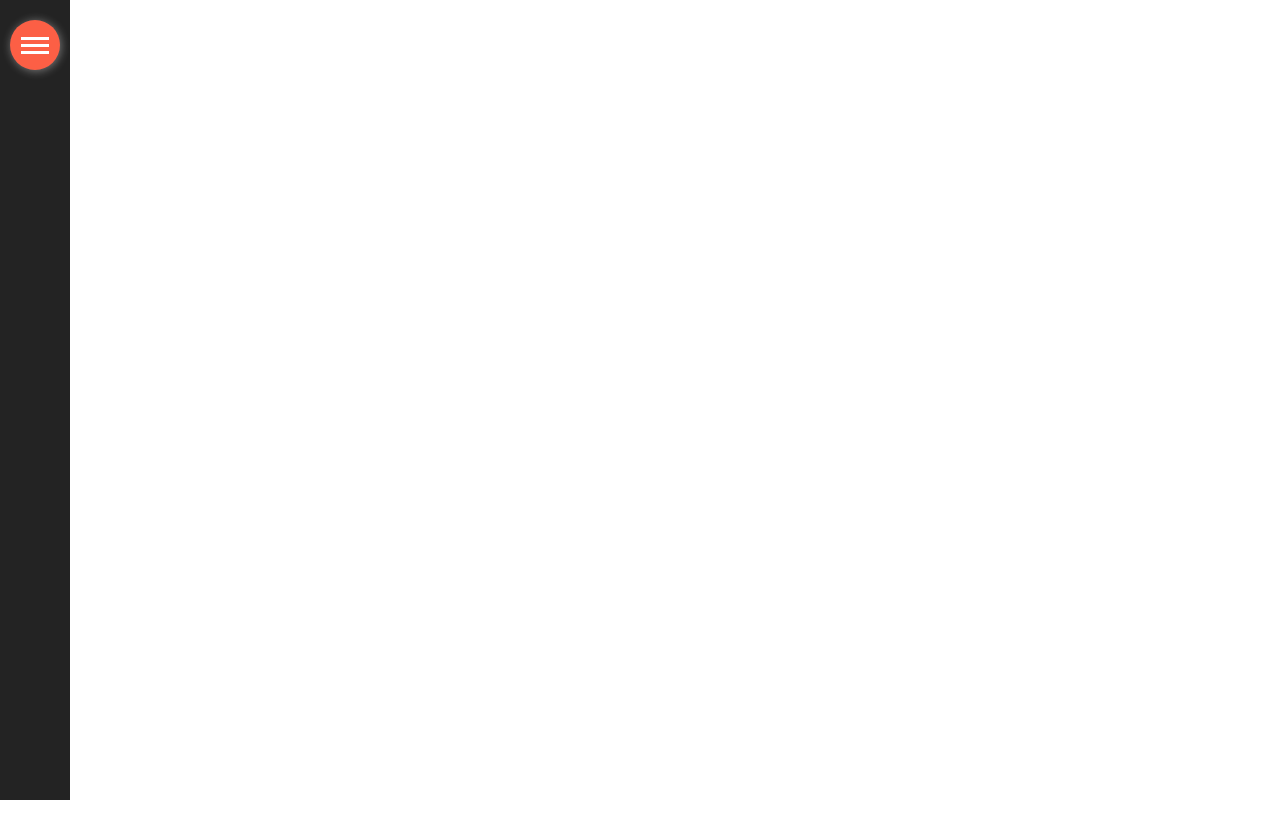
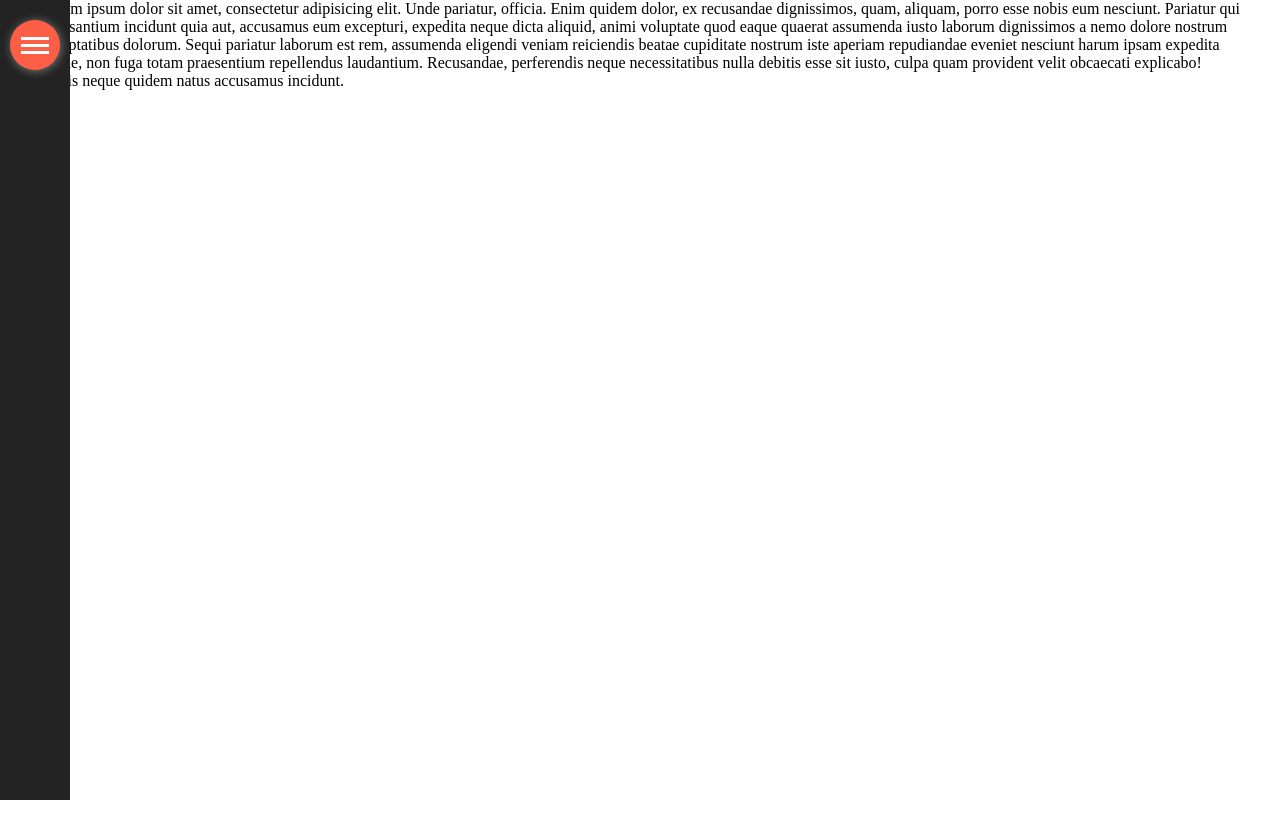
Before and after one commit to RedDevil113/project_test_2, a plain HTML site: page index.html in a window 1280 px wide. Shown: the top 838 px of the page. Drawn offline with Linux system fonts and the light colour scheme.

Commit message:
git text

```diff
--- a/index.html
+++ b/index.html
@@ -19,6 +19,9 @@
 			<li class="menu-list__item"><a href="#">Contacts</a></li>
 		</ul>
 	</nav>
+	<div class="wrapper">
+		<p>Lorem ipsum dolor sit amet, consectetur adipisicing elit. Unde pariatur, officia. Enim quidem dolor, ex recusandae dignissimos, quam, aliquam, porro esse nobis eum nesciunt. Pariatur qui accusantium incidunt quia aut, accusamus eum excepturi, expedita neque dicta aliquid, animi voluptate quod eaque quaerat assumenda iusto laborum dignissimos a nemo dolore nostrum voluptatibus dolorum. Sequi pariatur laborum est rem, assumenda eligendi veniam reiciendis beatae cupiditate nostrum iste aperiam repudiandae eveniet nesciunt harum ipsam expedita neque, non fuga totam praesentium repellendus laudantium. Recusandae, perferendis neque necessitatibus nulla debitis esse sit iusto, culpa quam provident velit obcaecati explicabo! Nobis neque quidem natus accusamus incidunt.</p>
+	</div>
 
 	<script src="js/main.js"></script>
 </body>
```
